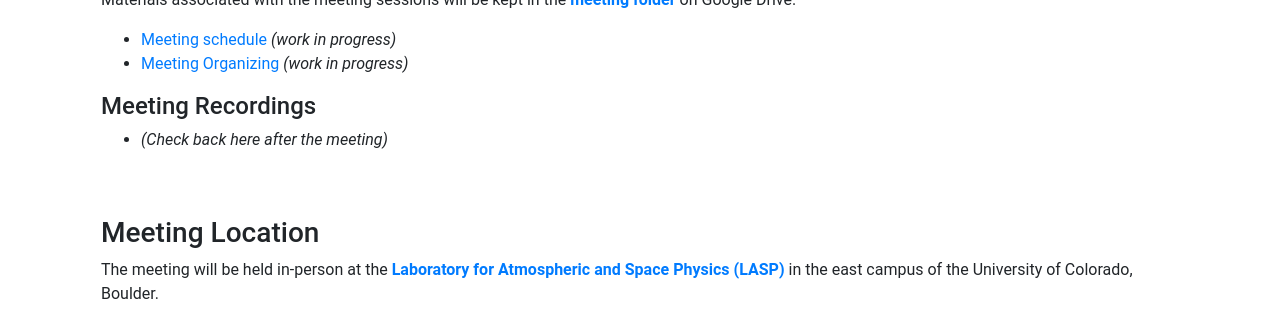
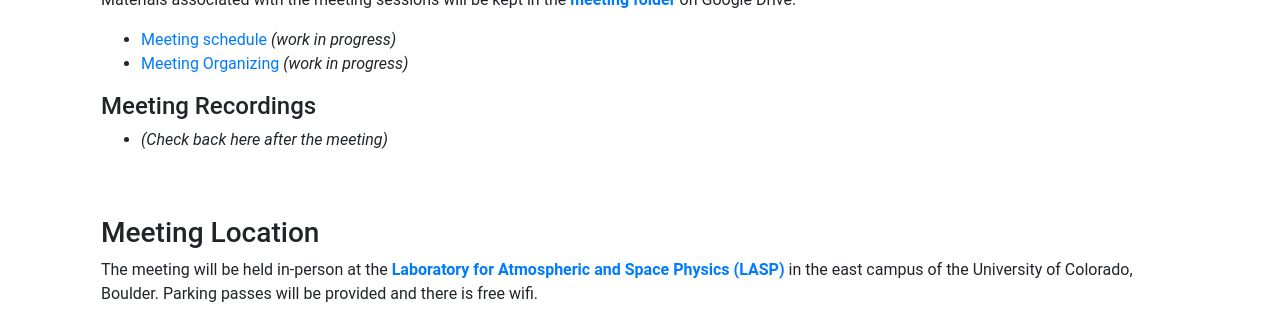
Before and after one commit to heliophysicsPy/heliophysicsPy.github.io, a Jekyll site: the page built from _pages/meetings/spring2023.md, in a window 1280 px wide and 900 px high, scrolled down 695 px, cut to the strip 0-318 px from the top of the window. Built offline with Jekyll 4.4.1, drawn with Linux system fonts in a browser that asks for light colours; nearby versions of some CDN libraries.

Commit message:
Add parking and wifi info

```diff
--- a/_pages/meetings/spring2023.md
+++ b/_pages/meetings/spring2023.md
@@ -33,7 +33,7 @@ Materials associated with the meeting sessions will be kept in the [**meeting fo
 <br><br><br>
 
 ### Meeting Location
-The meeting will be held in-person at the [**Laboratory for Atmospheric and Space Physics (LASP)**](https://goo.gl/maps/mMapAsmgsg7DCrfZ7) in the east campus of the University of Colorado, Boulder.
+The meeting will be held in-person at the [**Laboratory for Atmospheric and Space Physics (LASP)**](https://goo.gl/maps/mMapAsmgsg7DCrfZ7) in the east campus of the University of Colorado, Boulder. Parking passes will be provided and there is free wifi.
 <iframe src="https://www.google.com/maps/embed?pb=!1m18!1m12!1m3!1d3055.977112804171!2d-105.2478674!3d40.008958799999995!2m3!1f0!2f0!3f0!3m2!1i1024!2i768!4f13.1!3m3!1m2!1s0x876bedc138bc2207%3A0x9f92aa579ccde89!2sLaboratory%20for%20Atmospheric%20and%20Space%20Physics!5e0!3m2!1sen!2sus!4v1678899163589!5m2!1sen!2sus" width="600" height="450" style="border:0;" allowfullscreen="" loading="lazy" referrerpolicy="no-referrer-when-downgrade"></iframe>
 <br><br>
 
```
